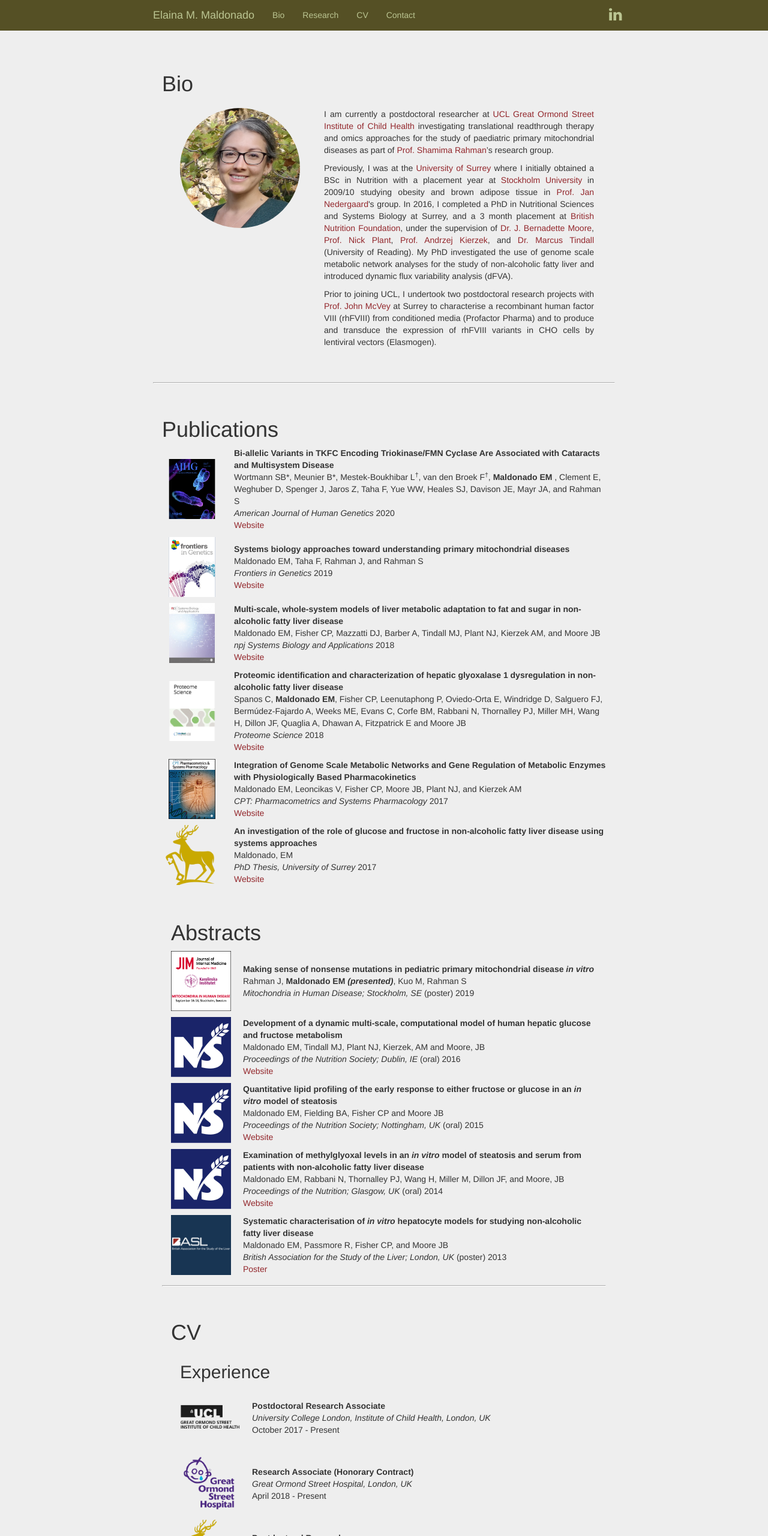
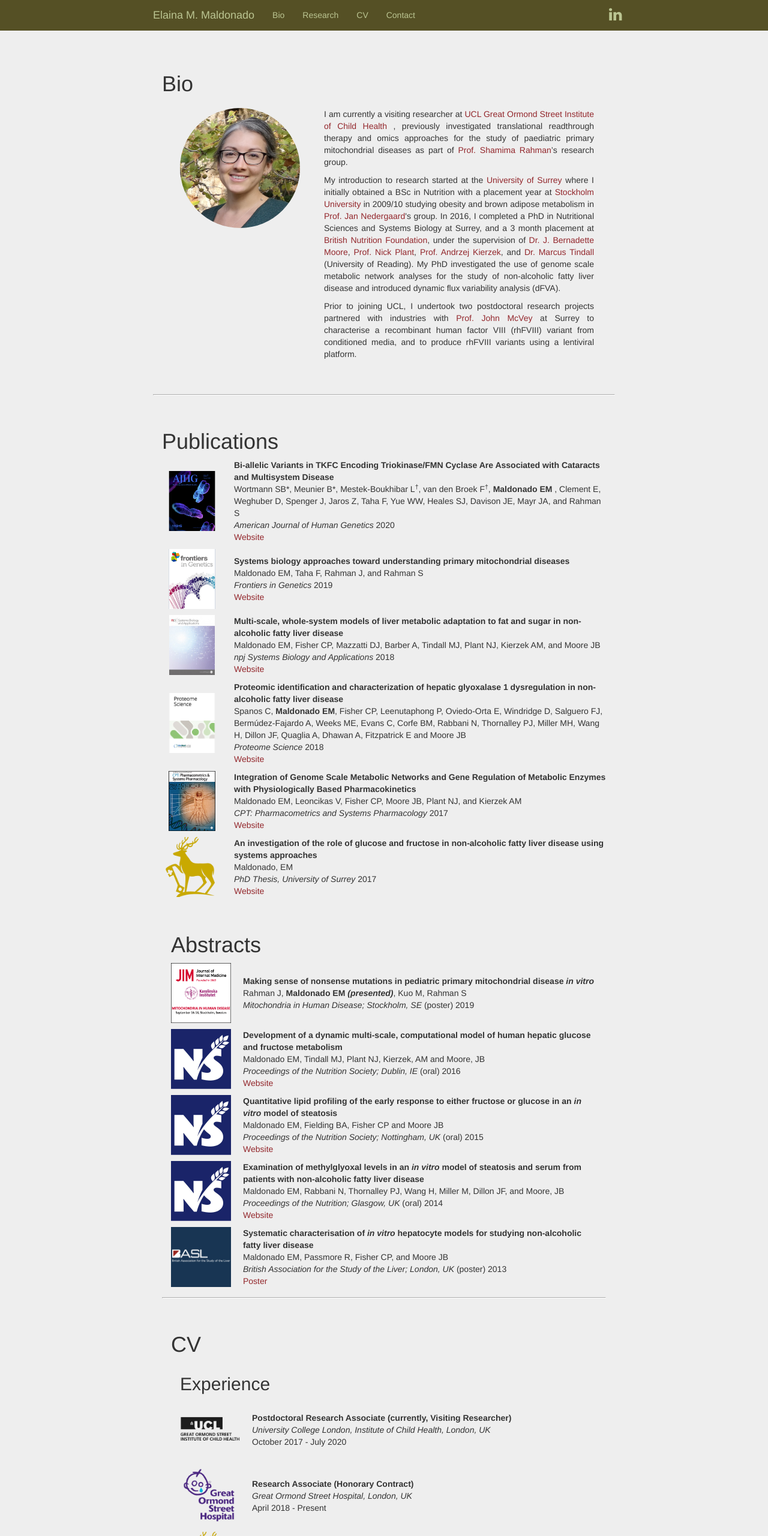
Before and after one commit to elainamaldonado/elainamaldonado.github.io, a plain HTML site: page index.html in a window 1280 px wide. Shown: the top 2560 px of the page at 60% size. Drawn offline with nearby package versions, Linux system fonts and the light colour scheme.

Commit message:
Updated employment status

```diff
--- a/index.html
+++ b/index.html
@@ -10,8 +10,8 @@
             <meta name="viewport" content="width=device-width, initial-scale=1">
 
                 <!-- SITE TITLE, DESCRIPTION AND KEYWORDS-->
-        <title>Elaina M. Maldonado | Postdoctoral Research Associate | Institute of Child Health | University College London | UCL</title>
-        <meta name="description" content="Elaina Maldonado is a postdoctoral research associate at the Institute of Child Health, University College London investigating translational readthrough therapy and omics approaches for the study of paediatric primary mitochondrial diseases." />
+                <title>Elaina M. Maldonado | Research Scientist | Institute of Child Health | University College London | UCL</title>
+                <meta name="description" content="Elaina Maldonado is a visiting reseacher at the Institute of Child Health, University College London, previously investigated translational readthrough therapy and omics approaches for the study of paediatric primary mitochondrial diseases." />
                 <meta name="keywords" content="Elaina M. Maldonado, Elaina, Maldonado, Postdoctoral Research Associate, PDRA, Institute of Child Health, ICH, University College London , UCL, inborn errors of metabolism, nonsense mutation, translational readthrough, omics, transcriptomics, proteomics, primary mitochondrial disease, mitochondrial disease, mitochondria, University of Surrey, nutrition, non-alcoholic fatty liver disease, NAFLD, systems biology" />
 
                 <!-- Global site tag (gtag.js) - Google Analytics -->
@@ -84,13 +84,13 @@
                         </div>
                 <div id="bio_text">
                     <p>
-                        I am currently a postdoctoral researcher at <a target="_blank" href="http://www.ucl.ac.uk/ich"> UCL Great Ormond Street Institute of Child Health </a> investigating translational readthrough therapy and omics approaches for the study of paediatric primary mitochondrial diseases as part of <a target="_blank" href="https://iris.ucl.ac.uk/iris/browse/profile?upi=SRAHM75">Prof. Shamima Rahman</a>’s research group.
+                    I am currently a visiting researcher at <a target="_blank" href="http://www.ucl.ac.uk/ich"> UCL Great Ormond Street Institute of Child Health </a>, previously investigated translational readthrough therapy and omics approaches for the study of paediatric primary mitochondrial diseases as part of <a target="_blank" href="https://iris.ucl.ac.uk/iris/browse/profile?upi=SRAHM75">Prof. Shamima Rahman</a>’s research group.
                     </p>
                     <p>
-                        Previously, I was at the <a target="_blank" href="https://www.surrey.ac.uk/">University of Surrey</a> where I initially obtained a BSc in Nutrition with a placement year at <a target="_blank" href="https://www.su.se/english/">Stockholm University</a> in 2009/10 studying obesity and brown adipose tissue in <a target="_blank" href="https://www.su.se/mbw/research/research-groups/integrative-biology/emeritus-nedergaard">Prof. Jan Nedergaard</a>'s group. In 2016, I completed a PhD in Nutritional Sciences and Systems Biology at Surrey, and a 3 month placement at <a target="_blank" href="https://www.nutrition.org.uk/">British Nutrition Foundation</a>, under the supervision of <a target="_blank" href="https://www.linkedin.com/in/j-bernadette-moore-1b737450/">Dr. J. Bernadette Moore</a>, <a target="_blank" href="https://www.linkedin.com/in/nick-plant-3a545b12/">Prof. Nick Plant</a>, <a target="_blank" href="https://www.linkedin.com/in/andrzej-kierzek-8051881/">Prof. Andrzej Kierzek</a>, and <a target="_blank" href="https://www.linkedin.com/in/marcus-tindall-7359b7b1/">Dr. Marcus Tindall</a> (University of Reading). My PhD investigated the use of genome scale metabolic network analyses for the study of non-alcoholic fatty liver and introduced dynamic flux variability analysis (dFVA).
+                    My introduction to research started at the <a target="_blank" href="https://www.surrey.ac.uk/">University of Surrey</a> where I initially obtained a BSc in Nutrition with a placement year at <a target="_blank" href="https://www.su.se/english/">Stockholm University</a> in 2009/10 studying obesity and brown adipose metabolism in <a target="_blank" href="https://www.su.se/mbw/research/research-groups/integrative-biology/emeritus-nedergaard">Prof. Jan Nedergaard</a>'s group. In 2016, I completed a PhD in Nutritional Sciences and Systems Biology at Surrey, and a 3 month placement at <a target="_blank" href="https://www.nutrition.org.uk/">British Nutrition Foundation</a>, under the supervision of <a target="_blank" href="https://www.linkedin.com/in/j-bernadette-moore-1b737450/">Dr. J. Bernadette Moore</a>, <a target="_blank" href="https://www.linkedin.com/in/nick-plant-3a545b12/">Prof. Nick Plant</a>, <a target="_blank" href="https://www.linkedin.com/in/andrzej-kierzek-8051881/">Prof. Andrzej Kierzek</a>, and <a target="_blank" href="https://www.linkedin.com/in/marcus-tindall-7359b7b1/">Dr. Marcus Tindall</a> (University of Reading). My PhD investigated the use of genome scale metabolic network analyses for the study of non-alcoholic fatty liver disease and introduced dynamic flux variability analysis (dFVA).
                     </p>
                     <p>
-                        Prior to joining UCL, I undertook two postdoctoral research projects with <a target="_blank" href="https://www.linkedin.com/in/john-mcvey-1b933966/">Prof. John McVey</a> at Surrey to characterise a recombinant human factor VIII (rhFVIII) from conditioned media (Profactor Pharma) and to produce and transduce the expression of rhFVIII variants in CHO cells by lentiviral vectors (Elasmogen).
+                    Prior to joining UCL, I undertook two postdoctoral research projects partnered with industries with <a target="_blank" href="https://www.linkedin.com/in/john-mcvey-1b933966/">Prof. John McVey</a> at Surrey to characterise a recombinant human factor VIII (rhFVIII) variant from conditioned media, and to produce rhFVIII variants using a lentiviral platform.
                     </p>
                     <br>
                 </div>
@@ -269,9 +269,9 @@
                                     <tr>
                                         <td><img src="images/cv/ucl-ich.png" alt="" width="100" height="100" /></td>
                                         <td>
-                                    <b>Postdoctoral Research Associate</b><br>
+                                            <b>Postdoctoral Research Associate (currently, Visiting Researcher)</b><br>
                                             <em>University College London, Institute of Child Health, London, UK</em><br>
-                                    October 2017 - Present<br>
+                                            October 2017 - July 2020<br>
                                         </td>
                                     </tr>
 
@@ -320,7 +320,7 @@
                                     <tr>
                                         <td><img src="images/cv/stockholm_university.png" alt="" width="100" height="100" /></td>
                                         <td>
-                                    <b>Extramural Research Student</b><br>
+                                            <b>Extramural Research Student (ERASMUS) </b><br>
                                             <em>Department of Molecular Biosciences, The Wenner-Gren Institute, Stockholm University, Stockholm, Sweden</em><br>
                                             August 2009 – July 2010<br>
                                         </td>
```
Lines whose indentation alone changed are shown as unchanged.
